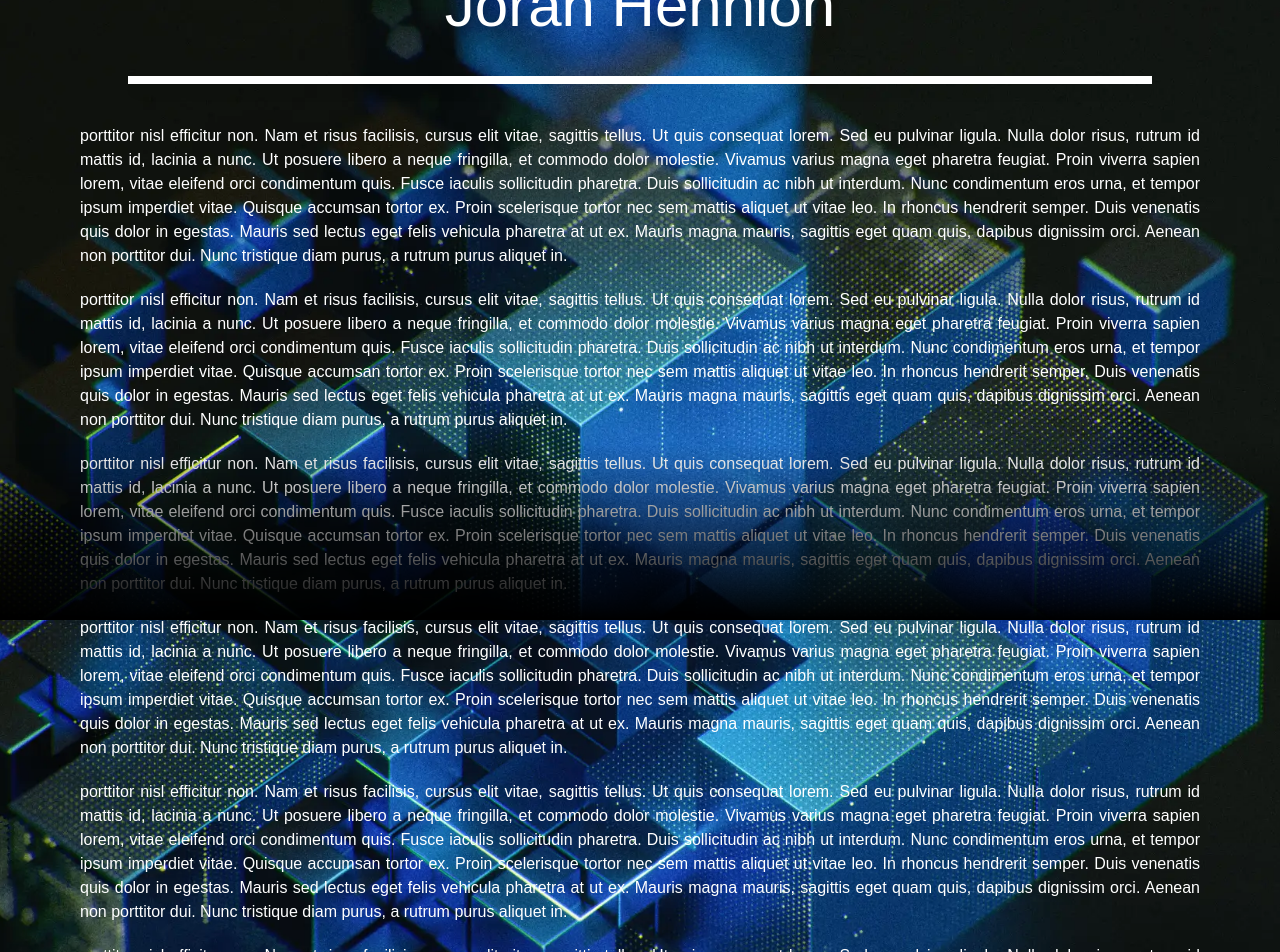
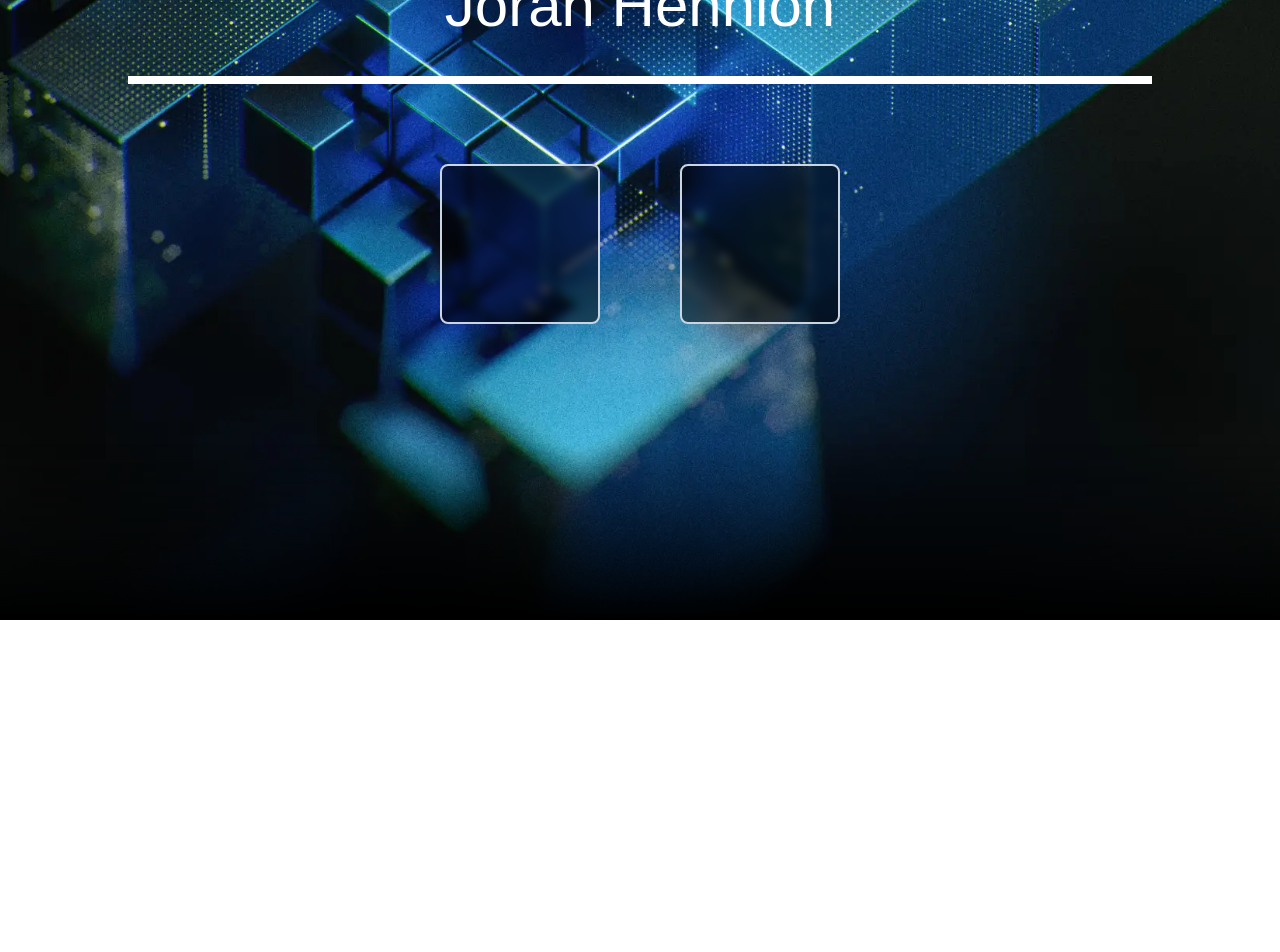
Before and after one commit to tectrixdev/www, a Next.js app: page / in a window 1280 px wide. Shown: the part 180-1132 px from the top of the page. After the commit the page ends 800 px from the top, so only its background shows below. Built offline with nearby package versions, Linux system fonts and the light colour scheme; a web font is replaced by a local one.

Commit message:
add content and incomplete cards

```diff
--- a/app/page.tsx
+++ b/app/page.tsx
@@ -7,6 +7,8 @@ import Tagline from "@/components/tagline";
 import Tagsub from "@/components/tagsub";
 import Yap from "@/components/placeholderyap";
 import { motion } from "motion/react";
+import Card from "@/components/card";
+import Content from "@/components/content";
 
 const main = Rubik_Glitch({
   subsets: ["latin"],
@@ -20,14 +22,10 @@ export default function Home() {
       <Tagline line="TecTrix" />
       <Tagsub sub="Joran Hennion" />
       <Divider />
-      <Yap />
-      <Yap />
-      <Yap />
-      <Yap />
-      <Yap />
-      <Yap />
-      <Yap />
-      <Yap />
+      <Content>
+        <Card title="test" content="test" transparency={75} color="red" />
+        <Card title="test" content="test" transparency={75} color="red" />
+      </Content>
       <div
         id="fade"
         className="invisible fixed bottom-0 z-50 h-44 w-full bg-gradient-to-b from-transparent to-black md:visible"
--- /dev/null
+++ b/components/card.tsx
@@ -0,0 +1,22 @@
+import { motion } from "motion/react";
+
+interface Props {
+  title: string;
+  content: string;
+  transparency: number;
+  color: string;
+}
+
+const Card: React.FC<Props> = ({ title, content, transparency, color }) => {
+  return (
+    <motion.div
+      id={`Card.${title}`}
+      initial={{ opacity: 0, y: 100, scale: 0.9 }}
+      whileInView={{ opacity: 100, y: 0, scale: 1 }}
+      transition={{ duration: 1.5, type: "spring" }}
+      className="size-40 rounded-lg border-2 border-slate-300 bg-black/50 backdrop-blur-sm"
+    ></motion.div>
+  );
+};
+
+export default Card;
--- /dev/null
+++ b/components/content.tsx
@@ -0,0 +1,13 @@
+interface Props {
+  children: React.ReactNode;
+}
+
+const Content: React.FC<Props> = ({ children }) => {
+  return (
+    <div className="flex flex-col items-center justify-center gap-14 px-20 py-10 md:flex-row md:gap-20">
+      {children}
+    </div>
+  );
+};
+
+export default Content;
```
